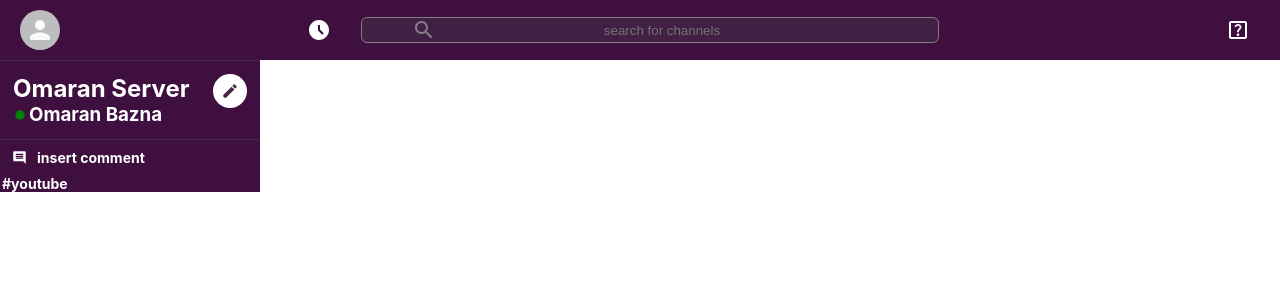
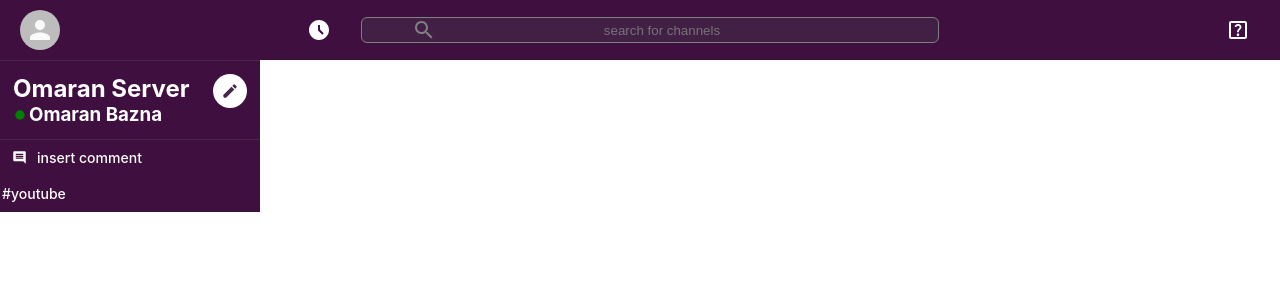
Before and after one commit to omaranBazna/slack-clone, a React (Create React App) app: page / in a window 1280 px wide. Shown: the top 300 px of the page. Built offline with nearby package versions, Linux system fonts and the light colour scheme.

Commit message:
styling the sidebar option

```diff
--- a/src/components/SidebarOption.js
+++ b/src/components/SidebarOption.js
@@ -7,7 +7,7 @@ const SidebarOption = ({ Icon, title }) => {
       {Icon ? (
         <h3>{title}</h3>
       ) : (
-        <h3>
+        <h3 className="sidebar-option-channel">
           <span className="sidebar-option-hash">#</span>
           {title}
         </h3>
--- a/src/styles/sidebarOption.css
+++ b/src/styles/sidebarOption.css
@@ -14,3 +14,12 @@ cursor:pointer;
     padding:10px;
     font-size:15px !important;
 }
+.sidebar-option-channel{
+    padding:10px 0;
+}
+.sidebar-option-hash{
+    padding:10px 0;
+}
+.sidebar-option > h3 {
+    font-weight:500;
+}
```
